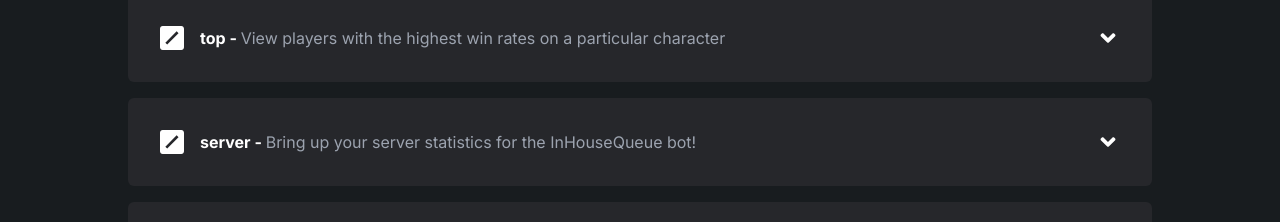
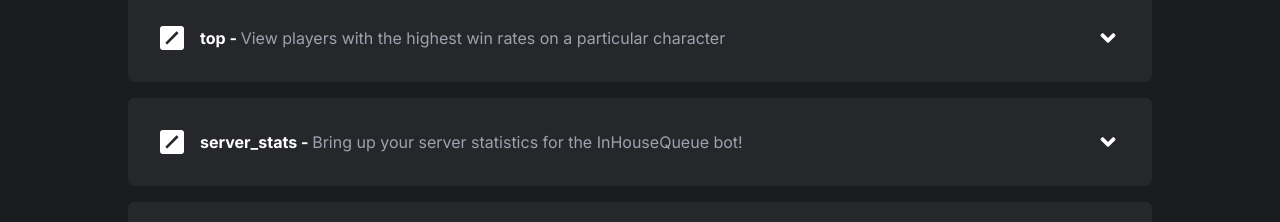
Before and after one commit to ItzDerock/InHouseQueue-site, a Next.js app: page /commands in a window 1280 px wide. Shown: the part 4220-4442 px from the top of the page. Built offline with nearby package versions, Linux system fonts and the light colour scheme.

Commit message:
Update commands.ts

```diff
--- a/src/data/commands.ts
+++ b/src/data/commands.ts
@@ -425,7 +425,7 @@ const commands = [
     ]
   },
   {
-    "name": "server",
+    "name": "server_stats",
     "type": "General",
     "description": "Bring up your server statistics for the InHouseQueue bot!",
     "usage": [
```
